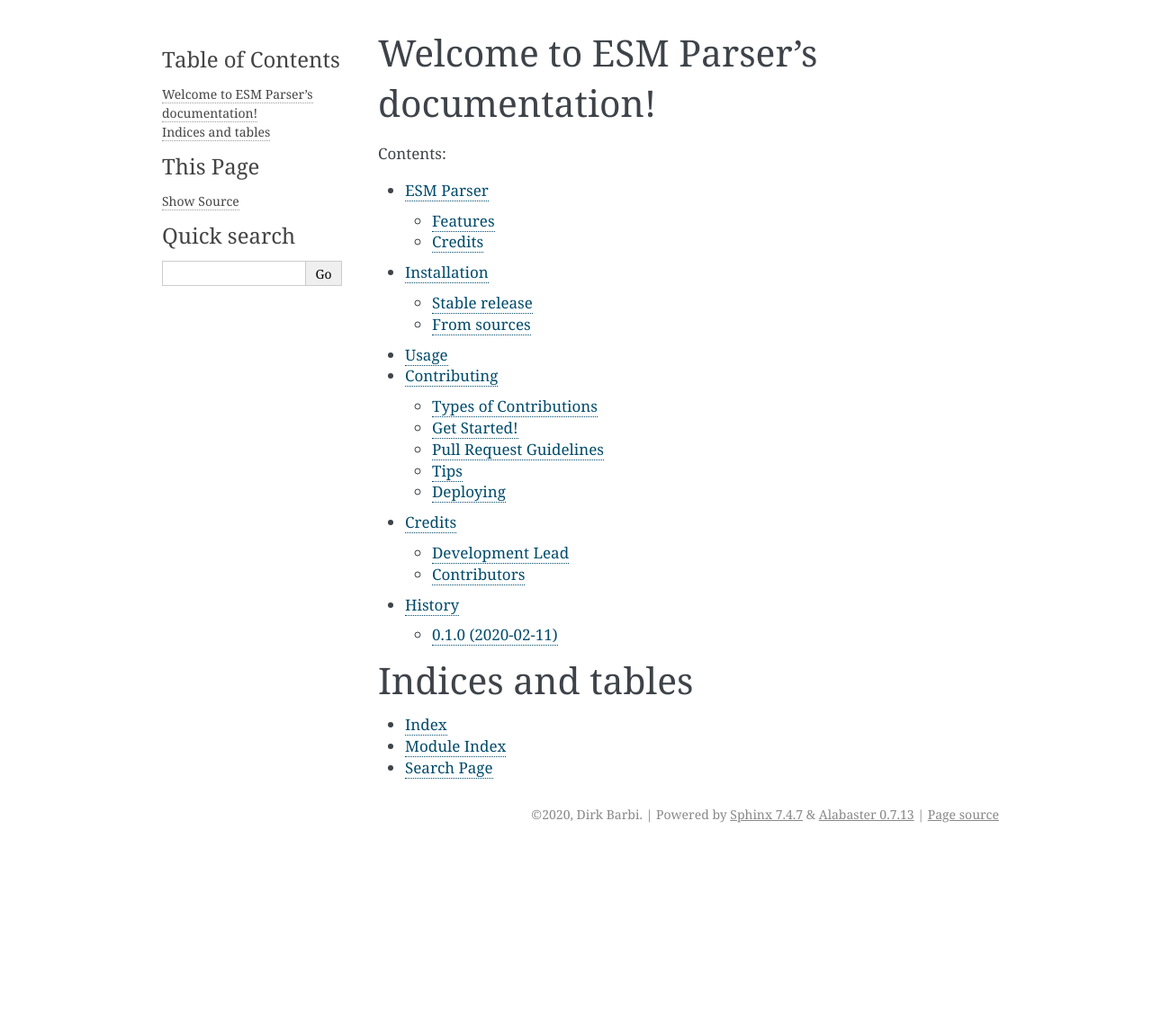
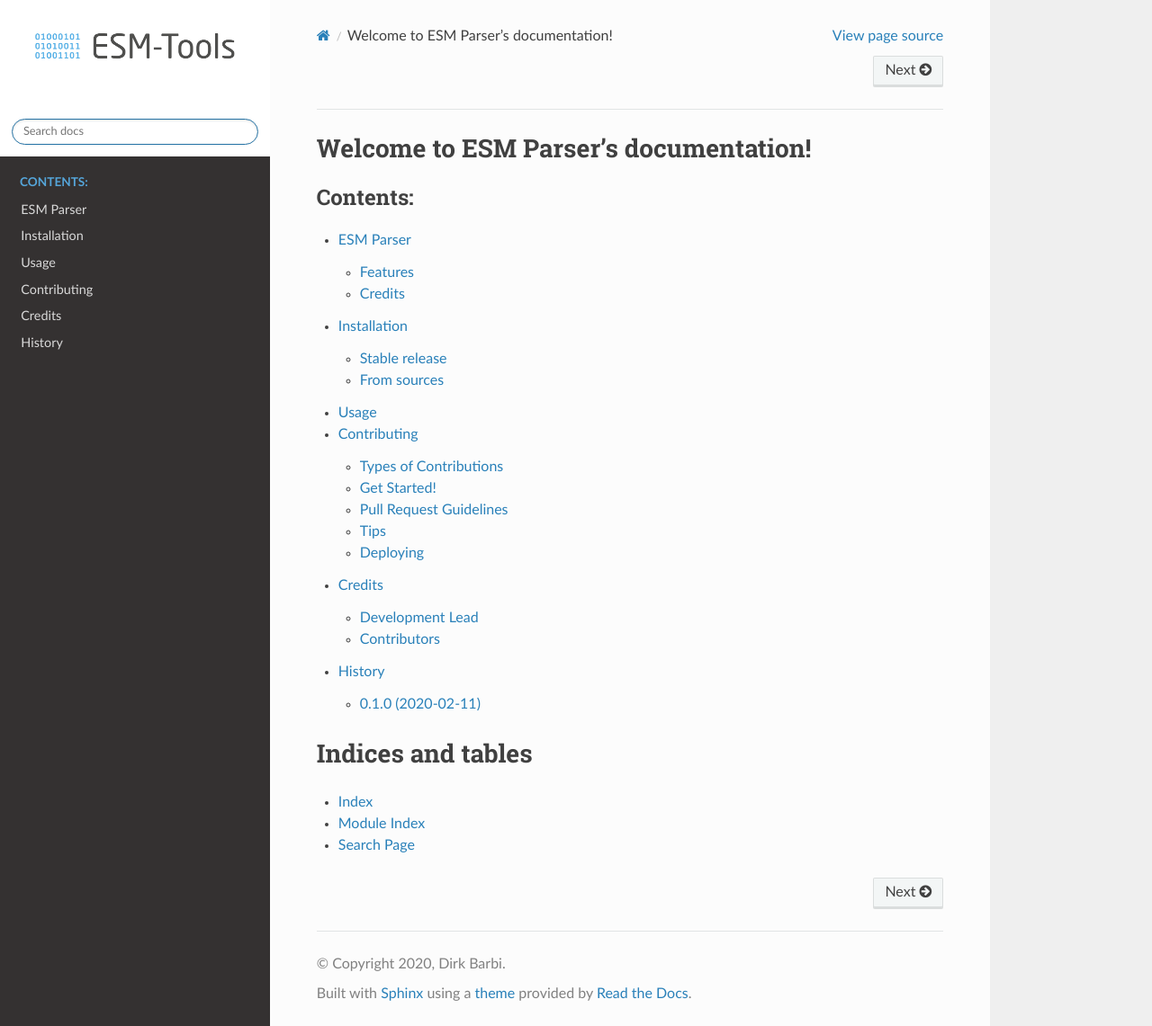
Before and after one commit to esm-tools/esm_parser, a Sphinx documentation site: the page built from docs/index.rst, in a window 1280 px wide and 1141 px high. Shown: the whole window at 90% size. Built offline with Sphinx 7.4.7 and the Read the Docs theme 2.0.0, drawn with Linux system fonts in a browser that asks for light colours; pages that are not in the unit, such as notebooks, are missing from menus.

Commit message:
move to rtd

```diff
--- a/docs/conf.py
+++ b/docs/conf.py
@@ -31,7 +31,7 @@
 
 # Add any Sphinx extension module names here, as strings. They can be
 # extensions coming with Sphinx (named 'sphinx.ext.*') or your custom ones.
-extensions = ['sphinx.ext.autodoc', 'sphinx.ext.viewcode']
+extensions = ["sphinx.ext.autodoc", "sphinx.ext.viewcode", "sphinx.ext.napoleon"]
 
 # Add any paths that contain templates here, relative to this directory.
 templates_path = ['_templates']
@@ -83,18 +83,23 @@
 # The theme to use for HTML and HTML Help pages.  See the documentation for
 # a list of builtin themes.
 #
-html_theme = 'alabaster'
+html_theme = "sphinx_rtd_theme"
 
 # Theme options are theme-specific and customize the look and feel of a
 # theme further.  For a list of options available for each theme, see the
 # documentation.
 #
-# html_theme_options = {}
+html_theme_options = {
+    "style_nav_header_background": "white",
+    "logo_only": True,
+    "prev_next_buttons_location": "both",
+}
 
 # Add any paths that contain custom static files (such as style sheets) here,
 # relative to this directory. They are copied after the builtin static files,
 # so a file named "default.css" will overwrite the builtin "default.css".
 html_static_path = ['_static']
+html_logo = "_static/ESM-TOOLS_LOGO_RGB_72dpi.jpg"
 
 
 # -- Options for HTMLHelp output ---------------------------------------
```
Also changed, not shown: docs/_static/ESM-TOOLS_LOGO_RGB_72dpi.jpg (added).
